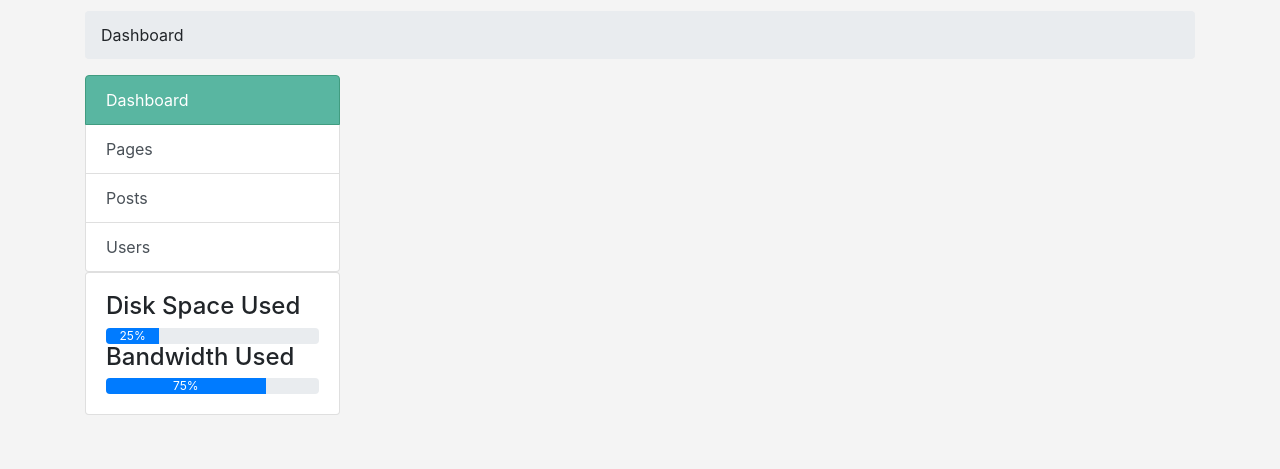
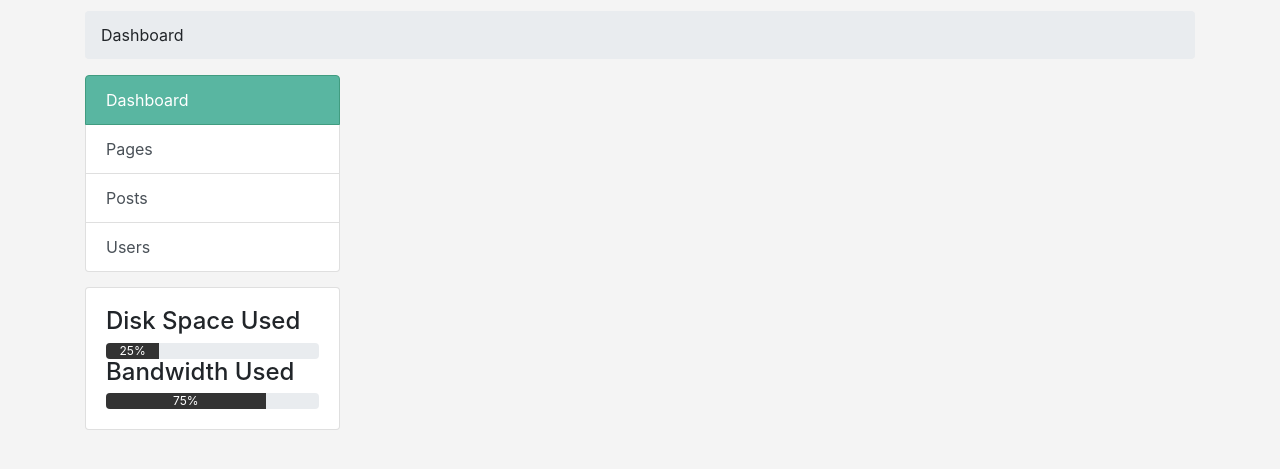
Before and after one commit to MonicaHoward/front-end-projects, a plain HTML site: page cms-dashboard/index.html in a window 1280 px wide. Shown: the part 117-586 px from the top of the page. Drawn offline with nearby package versions, Linux system fonts and the light colour scheme; a script that the page names is missing.

Commit message:
progress card done

```diff
--- a/cms-dashboard/css/style.css
+++ b/cms-dashboard/css/style.css
@@ -21,10 +21,17 @@ header {
 small {
   color: gray;
 }
-/*MAIN*/
-.main-color-bg {
-  background: #59b6a1;
+/*PROGRESS CARD*/
+.card {
+  margin-top: 15px;
 }
+.progress-bar {
+  background-color: #333;
+  color: #FFF;
+}
+
+
+
 .navbar {
   background-color: #59b6a1;
 }
```
Also changed, not shown: cms-dashboard/index.html (+1 -1 lines).
